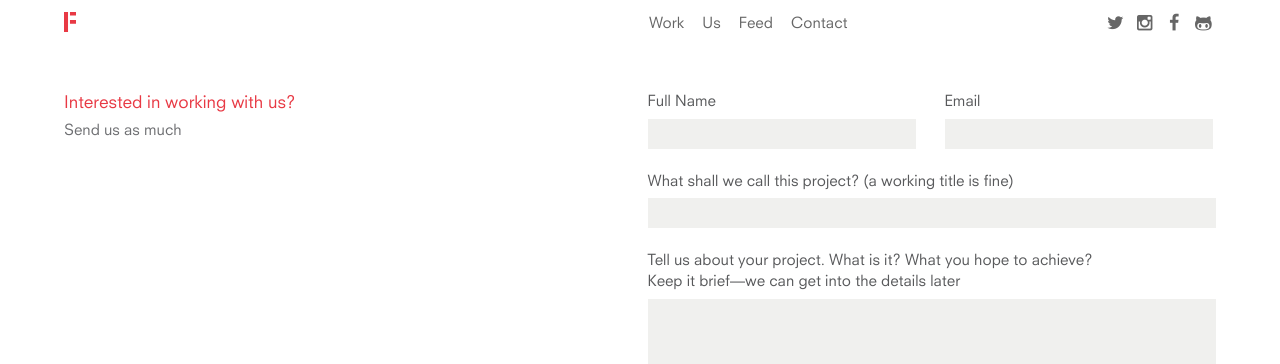
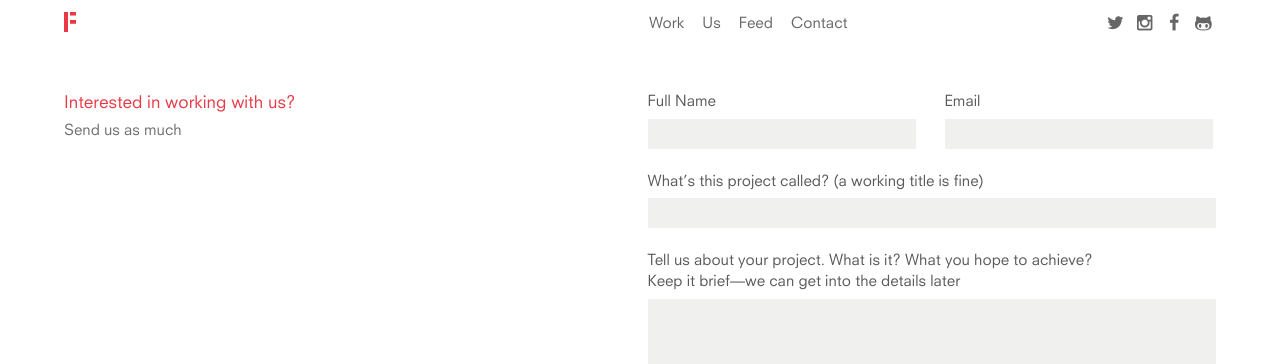
Before and after one commit to EMT/fieldwork-v2, a Jekyll site: the page built from planner.html, in a window 1280 px wide and 900 px high. Shown: the top 364 px of the window. Built offline with Jekyll 4.4.1, drawn with Linux system fonts in a browser that asks for light colours; nearby versions of some CDN libraries; some of the changed lines change nothing that is shown.

Commit message:
Planner updates.

```diff
--- a/js/planner.js
+++ b/js/planner.js
@@ -89,4 +89,27 @@
     error = '.msg.error',
     loader = '.loader';
 
+  $('form.hire-us').on('submit', function(e) {
+    e.preventDefault();
+    var $self = $(this);
+
+    var success = function(data) {
+      console.log(data);
+      alert('success!');
+    }
+
+    var error = function() {
+      alert('failure!');
+    }
+
+    $.ajax({
+      method: 'post',
+      url: $self.attr('action'),
+      data: $self.serialize(),
+      success: success,
+      error: error,
+      dataType: 'json'
+    });
+  });
+
 });
--- a/planner.html
+++ b/planner.html
@@ -17,7 +17,7 @@
       </div>
 
       <div class="section-text section-text">
-        <form class="hire-us" method="POST" action="http://mailer.madebyfieldwork.com/go.php">
+        <form class="hire-us" method="POST" action="http://mailer.dev/go.php">
 
           <div class="name">
             <p><label for="name">Full Name</label>
@@ -31,7 +31,7 @@
           </div>
 
           <div class="">
-            <p><label for="name">What shall we call this project? (a working title is fine)</label>
+            <p><label for="name">What’s this project called? (a working title is fine)</label>
             <input type="text" name="project_title" id="project_title"/></p>
           </div>
 
```
